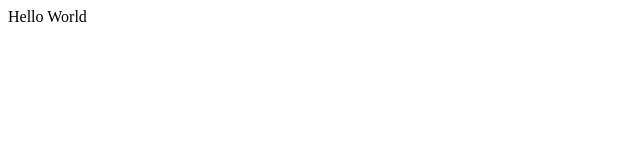
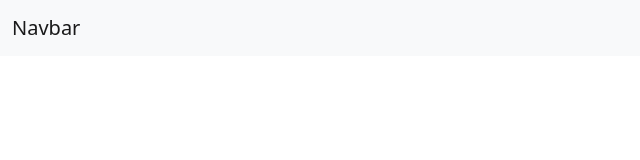
Before and after one commit to DevTopiaGG/iamempty, a plain HTML site: page index.html in a window 1280 px wide. Shown: the whole page, without its empty margins (0-640 px from the left). Drawn offline with nearby package versions, Linux system fonts and the light colour scheme.

Commit message:
addedBootstrap

```diff
--- a/index.html
+++ b/index.html
@@ -4,11 +4,17 @@
   <meta http-equiv="X-UA-Compatible" content="IE=edge">
   <meta name="viewport" content="width=device-width, initial-scale=1.0">
   <title>Empty | Portfolio</title>
+  <link href="https://cdn.jsdelivr.net/npm/bootstrap@5.0.0-beta3/dist/css/bootstrap.min.css" rel="stylesheet" integrity="sha384-eOJMYsd53ii+scO/bJGFsiCZc+5NDVN2yr8+0RDqr0Ql0h+rP48ckxlpbzKgwra6" crossorigin="anonymous">
   <link rel="stylesheet" href="styles.css">
 </head>
 <body>
-  <div class="container">
-    <p>Hello World</p>
+  <!-- As a link -->
+<nav class="navbar navbar-light bg-light">
+  <div class="container-fluid">
+    <a class="navbar-brand" href="#">Navbar</a>
   </div>
+</nav>
+
+
 </body>
 </html>
```
